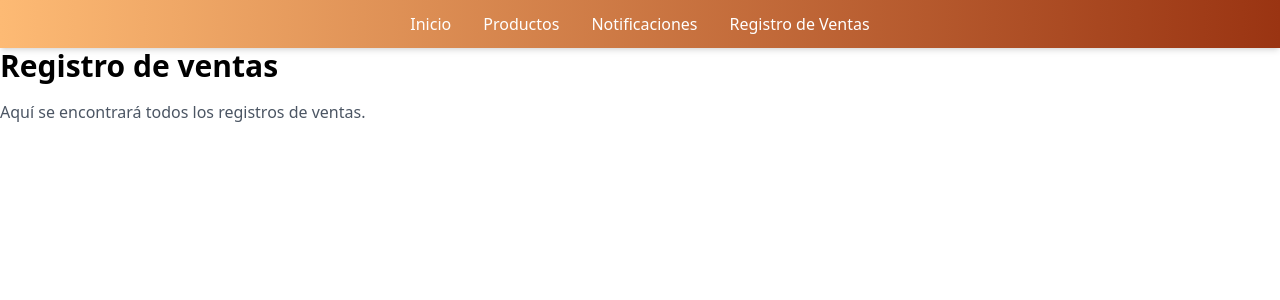
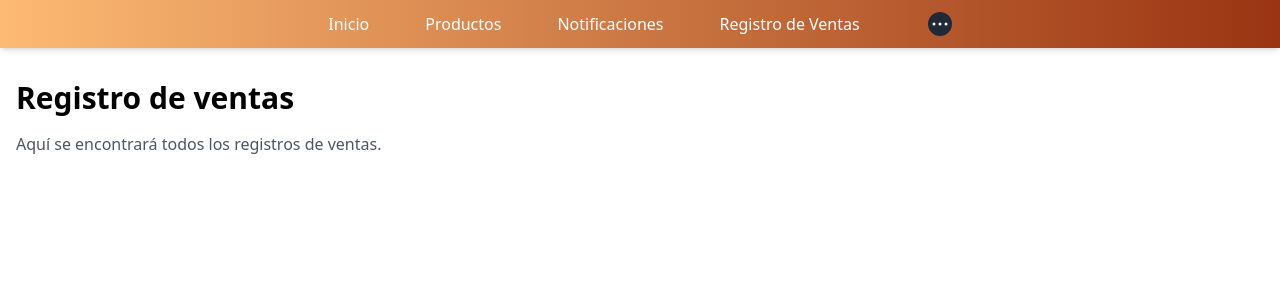
Before and after one commit to SchuwiProfessional/next-app, a Next.js app: page /salesRecord in a window 1280 px wide. Shown: the top 300 px of the page. Built offline with nearby package versions, Linux system fonts and the light colour scheme.

Commit message:
InterfazNavBarCorregida

```diff
--- a/app/notification/page.jsx
+++ b/app/notification/page.jsx
@@ -1,27 +1,12 @@
 import React from "react";
 import Link from "next/link";
+import Navbar from "../../components/navbar";
 
 export default function NotificationPage() {
   return (
+    <>
+      <Navbar />
       <div className="container mx-auto px-4 py-8">
-      <header>
-        <nav className="bg-gradient-to-r from-orange-300 to-orange-800 p-3 shadow-md">
-          <ul className="flex justify-center space-x-8 text-white text-base font-medium">
-            <li className="hover:text-blue-300 transition duration-300 ease-in-out transform hover:-translate-y-0.5 hover:scale-100">
-              <Link href="/start">Inicio</Link>
-            </li>
-            <li className="hover:text-blue-300 transition duration-300 ease-in-out transform hover:-translate-y-0.5 hover:scale-100">
-              <Link href="/products">Productos</Link>
-            </li>
-            <li className="hover:text-blue-300 transition duration-300 ease-in-out transform hover:-translate-y-0.5 hover:scale-100">
-              <Link href="/notification">Notificaciones</Link>
-            </li>
-            <li className="hover:text-blue-300 transition duration-300 ease-in-out transform hover:-translate-y-0.5 hover:scale-100">
-              <Link href="/salesRecord">Registro de Ventas</Link>
-            </li>
-          </ul>
-        </nav>
-        </header>
         <h1 className="text-3xl font-bold mb-4">Notificaciones</h1>
         <p className="text-gray-600 mb-4">
           Aquí encontrarás las últimas promociones y los repuestos que se están
@@ -42,5 +27,6 @@ export default function NotificationPage() {
           </ul>
         </div>
       </div>
+    </>
   );
 }
--- a/app/products/page.jsx
+++ b/app/products/page.jsx
@@ -4,6 +4,7 @@ import React, { useState, useEffect } from "react";
 import "styles/globals.css";
 import "./products.css";
 import Link from "next/link";
+import Navbar from "../../components/navbar";
 
 export default function ProductsPage() {
   const [isAddingProduct, setIsAddingProduct] = useState(false);
@@ -206,27 +207,9 @@ function updateQuantity(index, newQuantity) {
 }
 
 return (
-//FORMZZZZZZZZZZZZZZZZZZZZZZZZZZZZZZZZZZZZZZZZZZZZZZZZZZZZZZZZZZZZZZZZZZZZZZZZZZZZZZZZZZZZZZZZZZZZZZZZZZZZZZZZZZZZZZZZZZZZZZZZZZZZZZZZZZ
-
+  <>
+    <Navbar/>
     <div className="mt-6 container mx-auto">
-  <header>
-    <nav className="bg-gradient-to-r from-orange-300 to-orange-800 p-3 shadow-md">
-      <ul className="flex justify-center space-x-8 text-white text-base font-medium">
-        <li className="hover:text-blue-300 transition duration-300 ease-in-out transform hover:-translate-y-0.5 hover:scale-100">
-          <Link href="/start">Inicio</Link>
-        </li>
-        <li className="hover:text-blue-300 transition duration-300 ease-in-out transform hover:-translate-y-0.5 hover:scale-100">
-          <Link href="/products">Productos</Link>
-        </li>
-        <li className="hover:text-blue-300 transition duration-300 ease-in-out transform hover:-translate-y-0.5 hover:scale-100">
-          <Link href="/notification">Notificaciones</Link>
-        </li>
-        <li className="hover:text-blue-300 transition duration-300 ease-in-out transform hover:-translate-y-0.5 hover:scale-100">
-          <Link href="/salesRecord">Registro de Ventas</Link>
-        </li>
-      </ul>
-    </nav>
-  </header>
       <div className="flex justify-between">
         <div className="flex">
           <>
@@ -665,5 +648,6 @@ return (
         )}
       </div>
     </div>
+  </>
 );
 }
--- a/app/salesRecord/page.jsx
+++ b/app/salesRecord/page.jsx
@@ -1,31 +1,17 @@
 import React from "react";
 import Link from "next/link";
+import Navbar from "../../components/navbar";
 
 export default function NotificationPage() {
   return (
-    <div className="auto auto auto auto">
-      <header>
-        <nav className="bg-gradient-to-r from-orange-300 to-orange-800 p-3 shadow-md">
-          <ul className="flex justify-center space-x-8 text-white text-base font-medium">
-            <li className="hover:text-blue-300 transition duration-300 ease-in-out transform hover:-translate-y-0.5 hover:scale-100">
-              <Link href="/start">Inicio</Link>
-            </li>
-            <li className="hover:text-blue-300 transition duration-300 ease-in-out transform hover:-translate-y-0.5 hover:scale-100">
-              <Link href="/products">Productos</Link>
-            </li>
-            <li className="hover:text-blue-300 transition duration-300 ease-in-out transform hover:-translate-y-0.5 hover:scale-100">
-              <Link href="/notification">Notificaciones</Link>
-            </li>
-            <li className="hover:text-blue-300 transition duration-300 ease-in-out transform hover:-translate-y-0.5 hover:scale-100">
-              <Link href="/salesRecord">Registro de Ventas</Link>
-            </li>
-          </ul>
-        </nav>
-      </header>
-      <h1 className="text-3xl font-bold mb-4">Registro de ventas</h1>
-      <p className="text-gray-600 mb-4">
-        Aquí se encontrará todos los registros de ventas.
-      </p>
-    </div>
+    <>
+      <Navbar />
+      <div className="container mx-auto px-4 py-8">
+        <h1 className="text-3xl font-bold mb-4">Registro de ventas</h1>
+        <p className="text-gray-600 mb-4">
+          Aquí se encontrará todos los registros de ventas.
+        </p>
+      </div>
+    </>
   );
 }
--- a/app/start/page.jsx
+++ b/app/start/page.jsx
@@ -2,28 +2,13 @@
 import { useState } from "react";
 import { useRouter } from "next/navigation";
 import Link from "next/link";
+import Navbar from "../../components/navbar";
 
 export default function startPage() {
     return (
+      <>
+        <Navbar/>
         <div className="index-page-body flex flex-col items-center justify-center bg-cover bg-center">
-        <header>
-          <nav className="bg-gradient-to-r from-orange-300 to-orange-800 p-3 shadow-md">
-            <ul className="flex justify-center space-x-8 text-white text-base font-medium">
-              <li className="hover:text-blue-300 transition duration-300 ease-in-out transform hover:-translate-y-0.5 hover:scale-100">
-                <Link href="/start">Inicio</Link>
-              </li>
-              <li className="hover:text-blue-300 transition duration-300 ease-in-out transform hover:-translate-y-0.5 hover:scale-100">
-                <Link href="/products">Productos</Link>
-              </li>
-              <li className="hover:text-blue-300 transition duration-300 ease-in-out transform hover:-translate-y-0.5 hover:scale-100">
-                <Link href="/notification">Notificaciones</Link>
-              </li>
-              <li className="hover:text-blue-300 transition duration-300 ease-in-out transform hover:-translate-y-0.5 hover:scale-100">
-                <Link href="/salesRecord">Registro de Ventas</Link>
-              </li>
-            </ul>
-          </nav>
-        </header>
           <div className="flex flex-col items-center justify-center h-screen bg-white-100">
             <div className="lg:text-center flex flex-wrap items-center justify-center">
               <div className="w-full md:w-1/2 lg:w-1/3 text-center lg:text-left">
@@ -45,5 +30,6 @@ export default function startPage() {
             </div>
           </div>
         </div>
+      </>
     );
   }
--- /dev/null
+++ b/components/navbar.css
@@ -0,0 +1,4 @@
+.menu-container {
+    display: flex;
+    justify-content: flex-end;
+  }
--- /dev/null
+++ b/components/navbar.jsx
@@ -0,0 +1,82 @@
+"use client";
+import React from "react";
+import Link from "next/link";
+import { useRouter } from 'next/navigation';
+import { Fragment, useState, useEffect } from 'react';
+import { FaBars, FaTimes } from 'react-icons/fa';
+import { Menu, Transition } from '@headlessui/react';
+import './navbar.css';
+
+function classNames(...classes) {
+  return classes.filter(Boolean).join(' ')
+}
+
+export default function Navbar() {
+  const [isOpen, setIsOpen] = useState(false);
+  const router = useRouter();
+
+  const handleLogout = () => {
+    localStorage.removeItem("token");
+    router.push("/");
+  };
+
+  return (
+    <header>
+      <nav className="bg-gradient-to-r from-orange-300 to-orange-800 p-3 shadow-md">
+        <ul className="flex justify-center space-x-14 text-white text-base font-medium">
+          <li className="hover:text-blue-300 transition duration-300 ease-in-out transform hover:-translate-y-0.5 hover:scale-100">
+            <Link href="/start">Inicio</Link>
+          </li>
+          <li className="hover:text-blue-300 transition duration-300 ease-in-out transform hover:-translate-y-0.5 hover:scale-100">
+            <Link href="/products">Productos</Link>
+          </li>
+          <li className="hover:text-blue-300 transition duration-300 ease-in-out transform hover:-translate-y-0.5 hover:scale-100">
+            <Link href="/notification">Notificaciones</Link>
+          </li>
+          <li className="hover:text-blue-300 transition duration-300 ease-in-out transform hover:-translate-y-0.5 hover:scale-100">
+            <Link href="/salesRecord">Registro de Ventas</Link>
+          </li>
+          <div class="menu-container">
+            <Menu as="div" className="relative ml-3 inline-block text-left">
+              <div>
+                <Menu.Button className="flex rounded-full bg-gray-800 text-sm focus:outline-none focus:ring-2 focus:ring-white focus:ring-offset-2 focus:ring-offset-gray-800">
+                  <svg xmlns="http://www.w3.org/2000/svg" fill="none" viewBox="0 0 24 24" strokeWidth={1.5} stroke="currentColor" className="w-6 h-6">
+                    <path strokeLinecap="round" strokeLinejoin="round" d="M6.75 12a.75.75 0 11-1.5 0 .75.75 0 011.5 0zM12.75 12a.75.75 0 11-1.5 0 .75.75 0 011.5 0zM18.75 12a.75.75 0 11-1.5 0 .75.75 0 011.5 0z" />
+                  </svg>
+                </Menu.Button>
+              </div>
+              <Transition
+                as={Fragment}
+                enter="transition ease-out duration-100"
+                enterFrom="transform opacity-0 scale-95"
+                enterTo="transform opacity-100 scale-100"
+                leave="transition ease-in duration-75"
+                leaveFrom="transform opacity-100 scale-100"
+                leaveTo="transform opacity-0 scale-95"
+              >
+                <Menu.Items className="origin-top-right absolute right-0 mt-2 w-56 rounded-md shadow-lg bg-white ring-1 ring-black ring-opacity-5 focus:outline-none">
+                  <div className="py-1">
+                    <Menu.Item>
+                      {({ active }) => (
+                        <Link href="/register" className={classNames(active ? 'bg-gray-100 text-gray-900' : 'text-gray-700', 'block px-4 py-2 text-sm')}>
+                          Registrar
+                        </Link>
+                      )}
+                    </Menu.Item>
+                    <Menu.Item>
+                      {({ active }) => (
+                        <button onClick={handleLogout} className={classNames(active ? 'bg-gray-100 text-gray-900' : 'text-gray-700', 'w-full text-left block px-4 py-2 text-sm')}>
+                          Cerrar Sesión
+                        </button>
+                      )}
+                    </Menu.Item>
+                  </div>
+                </Menu.Items>
+              </Transition>
+            </Menu>
+          </div>
+        </ul>
+      </nav>
+    </header>
+  );
+}
--- a/package.json
+++ b/package.json
@@ -12,6 +12,8 @@
     "@fortawesome/fontawesome-svg-core": "^6.4.0",
     "@fortawesome/free-solid-svg-icons": "^6.4.0",
     "@fortawesome/react-fontawesome": "^0.2.0",
+    "@headlessui/react": "^1.7.14",
+    "@heroicons/react": "^1.0.6",
     "eslint": "8.38.0",
     "eslint-config-next": "13.3.0",
     "next": "^13.4.3",
@@ -19,6 +21,7 @@
     "postcss-preset-env": "^8.3.2",
     "react": "18.2.0",
     "react-dom": "18.2.0",
+    "react-icons": "^4.8.0",
     "uuid": "^9.0.0"
   },
   "devDependencies": {
@@ -26,6 +29,6 @@
     "autoprefixer": "^10.4.14",
     "postcss": "^8.4.23",
     "standard": "^17.0.0",
-    "tailwindcss": "^3.3.1"
+    "tailwindcss": "^3.3.2"
   }
 }
```
Also changed, not shown: 2 other files (tests, documents, lock files or other folders). Lines whose indentation alone changed are shown as unchanged.
